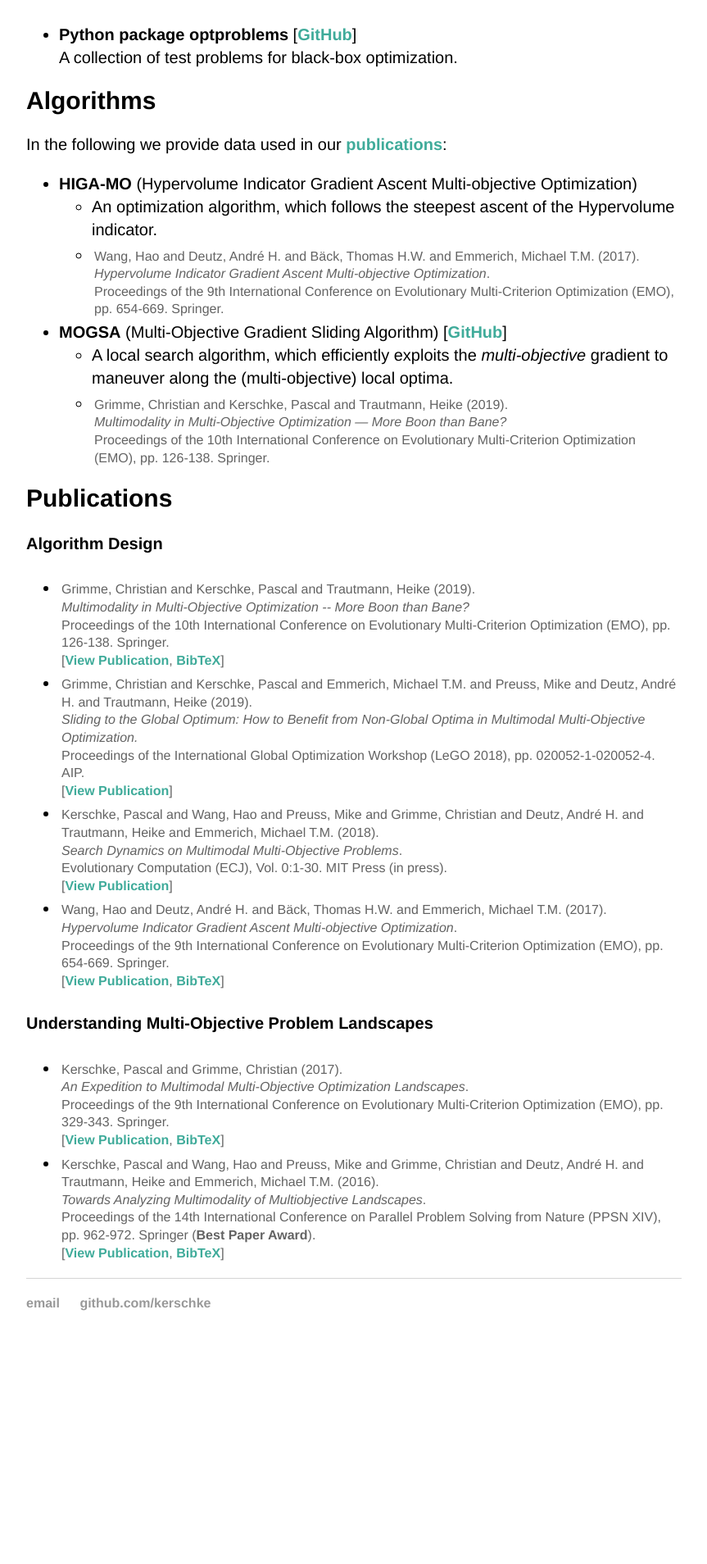
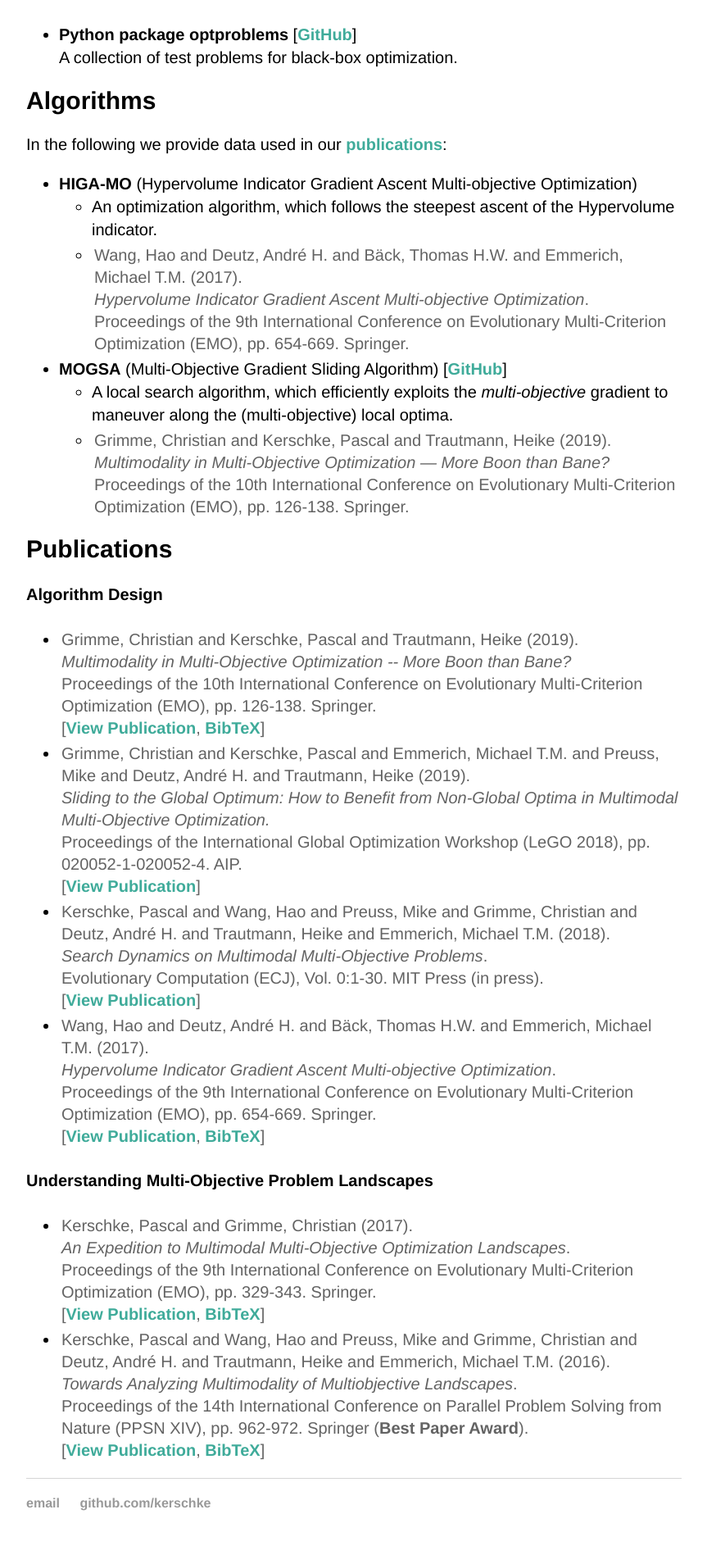
Before and after one commit to mo-opt/mo-opt, a Jekyll site: the page built from index.html, in a window 1280 px wide. Shown: the part 1754-3662 px from the top of the page at 82% size, without its empty margins (208-1071 px from the left). Built offline with Jekyll 4.4.1, drawn with Linux system fonts in a browser that asks for light colours; before the commit the page ends 3418 px from its top, so only the background shows below that.

Commit message:
updated font size of publications

```diff
--- a/css/main.css
+++ b/css/main.css
@@ -11,10 +11,6 @@ nav ul, footer ul {
   padding: 0px;
   list-style: none;
   font-weight: bold;
-}
-
-h1 {
-  line-height: 1.3em;
 }
 
 nav ul li, footer ul li {
@@ -38,6 +34,7 @@ a:hover {
 }
 
 h1 {
+  line-height: 1.3em;
   font-size: 3em;
   font-family:'Helvetica', 'Arial', 'Sans-Serif';
 }
@@ -58,7 +55,7 @@ ul.posts li {
 }
 
 p.publication {
-  font-size: .8em;
+  font-size: 1.0em;
   line-height: 1.35em;
   margin: 3px;
   color: #636363;
```
